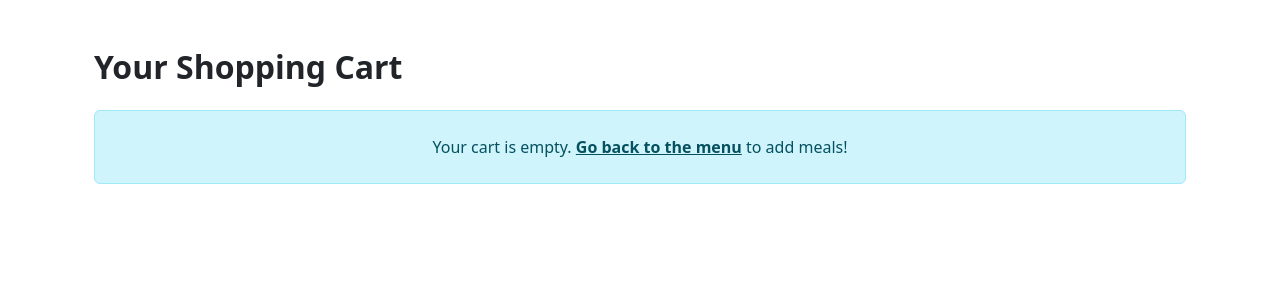
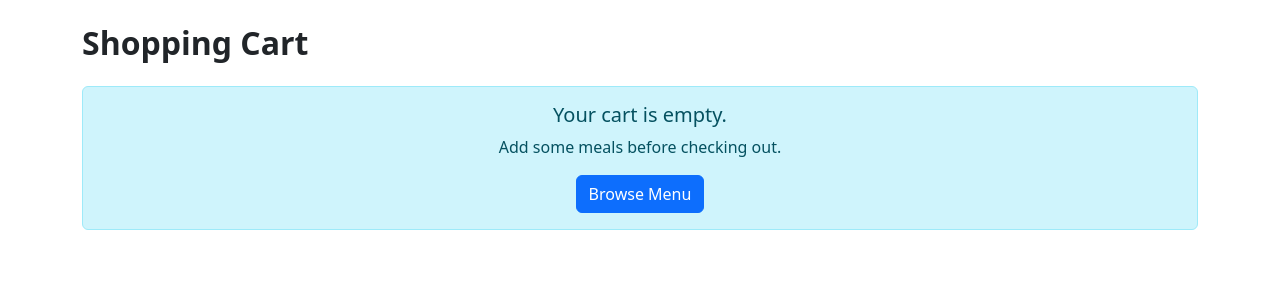
Before and after one commit to munyokiephraim-ctrl/COLRS, a Flask app: page /student/cart in a window 1280 px wide. Shown: the part 56-356 px from the top of the page. Run offline with Flask 3, Linux system fonts and the light colour scheme; the visitor is signed in with stand-in values (Sample User, id 1).

Commit message:
Fix shopping cart template and checkout route

```diff
--- a/app/templates/student/cart.html
+++ b/app/templates/student/cart.html
@@ -1,56 +1,91 @@
 {% extends "base.html" %}
 
 {% block content %}
-<div class="container mt-5">
-    <h2 class="fw-bold mb-4">Your Shopping Cart</h2>
+
+<h2 class="fw-bold mb-4">Shopping Cart</h2>
 
 {% if cart_items %}
+
 <div class="row">
-        <div class="col-md-8">
+
+    <div class="col-lg-8">
+
         {% for item_data in cart_items %}
-            <div class="card mb-3 shadow-sm">
+
+        <div class="card shadow-sm mb-3">
             <div class="card-body d-flex justify-content-between align-items-center">
+
                 <div>
-                        <h5 class="fw-bold mb-1">{{ item_data.item.name }}</h5>
-                        <p class="text-muted small mb-0">Quantity: {{ item_data.quantity }}</p>
+                    <h5 class="mb-1">{{ item_data.item.name }}</h5>
+                    <small class="text-muted">
+                        Quantity: {{ item_data.quantity }}
+                    </small>
                 </div>
-                    <div>
-                        <span class="fw-bold text-primary">KSh {{ item_data.total }}</span>
+
+                <div class="text-end">
+                    <h5 class="text-primary mb-0">
+                        KSh {{ item_data.total }}
+                    </h5>
+                </div>
+
             </div>
         </div>
-            </div>
+
         {% endfor %}
+
     </div>
 
-        <div class="col-md-4">
-            <div class="card shadow-sm bg-light">
+    <div class="col-lg-4">
+
+        <div class="card shadow-sm">
+
             <div class="card-body">
-                    <h5 class="fw-bold mb-3">Order Summary</h5>
+
+                <h4 class="mb-3">Order Summary</h4>
+
                 <div class="d-flex justify-content-between mb-2">
                     <span>Subtotal</span>
-                        <span class="fw-bold">KSh {{ subtotal }}</span>
-                        <!-- Locate this near line 32 of cart.html -->
-<form action="{{ url_for('student.place_order') }}" method="POST">
-    <button type="submit" class="btn btn-success w-100 py-2 fw-bold">Place Order via Pick-Up</button>
-</form>
-                    </div>
-                    <hr>
-                    <div class="d-flex justify-content-between mb-4">
-                        <span class="fs-5 fw-bold">Total</span>
-                        <span class="fs-5 fw-bold text-success">KSh {{ subtotal }}</span>
+                    <strong>KSh {{ subtotal }}</strong>
                 </div>
 
-                    <form action="{{ url_for('student.place_order') }}" methods="POST">
-                        <button type="submit" class="btn btn-success w-100 py-2 fw-bold">Place Order via Pick-Up</button>
+                <hr>
+
+                <form action="{{ url_for('student.checkout') }}" method="POST">
+
+                    <button type="submit" class="btn btn-success w-100">
+                        Place Order via Pick-Up
+                    </button>
+
                 </form>
+
+                <a href="{{ url_for('student.menu') }}"
+                   class="btn btn-outline-secondary w-100 mt-2">
+                    Continue Shopping
+                </a>
+
             </div>
+
         </div>
+
     </div>
+
 </div>
+
 {% else %}
-    <div class="alert alert-info text-center py-4">
-        Your cart is empty. <a href="{{ url_for('student.menu') }}" class="alert-link">Go back to the menu</a> to add meals!
+
+<div class="alert alert-info text-center">
+
+    <h5>Your cart is empty.</h5>
+
+    <p>Add some meals before checking out.</p>
+
+    <a href="{{ url_for('student.menu') }}"
+       class="btn btn-primary">
+        Browse Menu
+    </a>
+
 </div>
+
 {% endif %}
-</div>
+
 {% endblock %}
```
Lines whose indentation alone changed are shown as unchanged.
